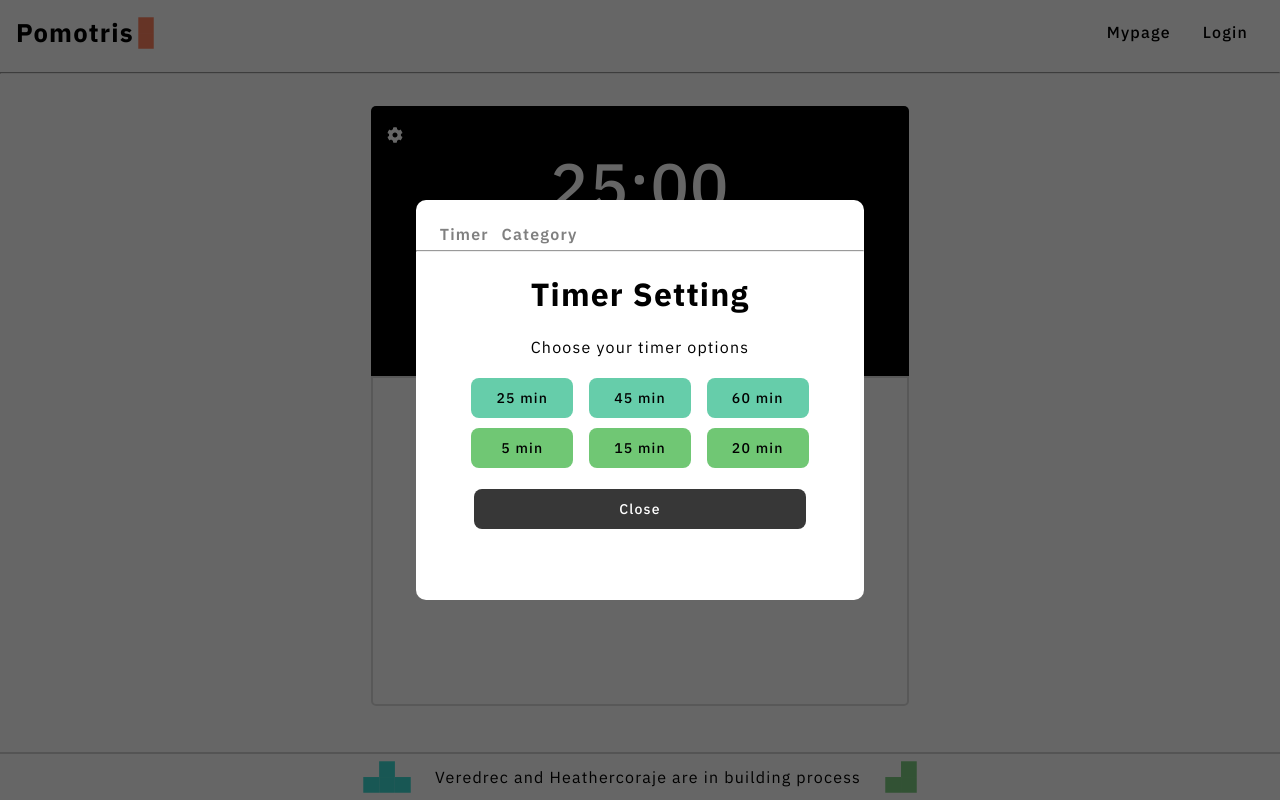
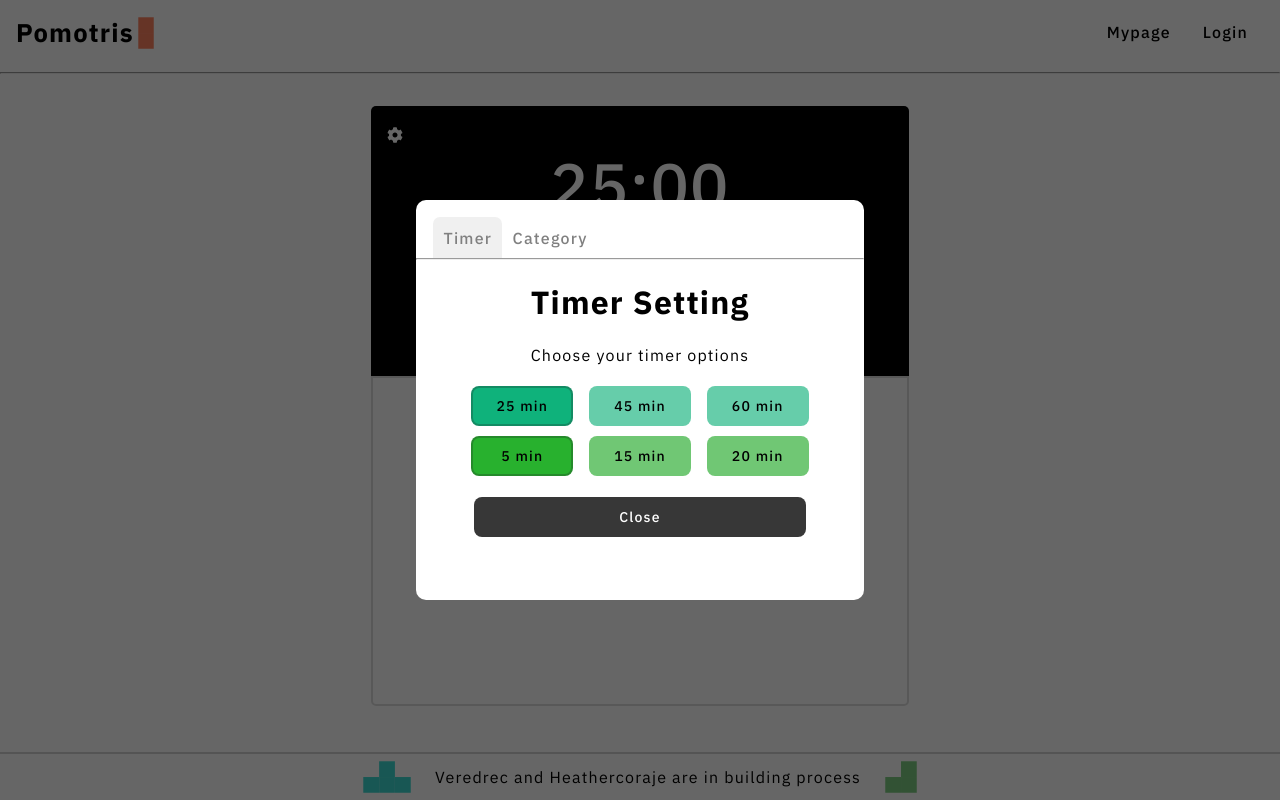
Before and after one commit to Heathercoraje/pomotris-vh, a React app: page / in a window 1280 px wide. Both pictures are taken after a click on the element 395 px from the left and 134 px from the top of the page. Built offline with nearby package versions, Linux system fonts and the light colour scheme.

Commit message:
advanced modal

```diff
--- a/package.json
+++ b/package.json
@@ -48,6 +48,7 @@
 		"babel-preset-env": "^1.6.1",
 		"babel-preset-react": "^6.24.1",
 		"body-parser": "^1.18.2",
+		"classnames": "^2.2.5",
 		"css-loader": "^0.28.11",
 		"file-loader": "^1.1.11",
 		"path": "^0.12.7",
--- a/public/index.css
+++ b/public/index.css
@@ -40,11 +40,15 @@ button {
 	cursor: pointer;
 	outline: none;
 }
-button:hover {
+button:hover,
+.active-time {
 	background-color: #0fb27b;
 }
-
+.active {
+	border: 2px solid #20212245;
+}
 .button-modal {
+	color: #000;
 	width: 8vw;
 	margin: 0.4vw 0.6vw;
 }
@@ -53,6 +57,13 @@ button:hover {
 	margin: 1rem;
 	background-color: #373737;
 	color: #fff;
+}
+.button-breakTime {
+	background-color: #70c774;
+}
+.button-breakTime:hover,
+.active-breakTime {
+	background-color: #28b12e;
 }
 .button-modal-save {
 	background-color: MediumAquaMarine;
@@ -65,12 +76,6 @@ button:hover {
 .button-close:hover,
 .button-modal-cancel:hover {
 	background-color: #000;
-}
-.button-breakTime {
-	background-color: #70c774;
-}
-.button-breakTime:hover {
-	background-color: #14951a;
 }
 .timer-form > input {
 	border: none;
@@ -186,9 +191,11 @@ footer {
 	margin-top: 1rem;
 }
 .list-setting > li {
-	font-weight: 600;
+	border-top-left-radius: 7px;
+	border-top-right-radius: 7px;
 	color: gray;
-	padding: 0.5vw;
+	font-weight: 500;
+	padding: 0.8vw;
 	float: left;
 	cursor: pointer;
 }
@@ -224,3 +231,9 @@ footer {
 	outline: none;
 	cursor: pointer;
 }
+
+/* optional */
+
+.active-modal {
+	background-color: #f0f0f0;
+}
--- a/src/components/Main/Setting/CategorySetting.jsx
+++ b/src/components/Main/Setting/CategorySetting.jsx
@@ -10,7 +10,7 @@ class CategorySetting extends Component {
 					: '',
 				color: this.props.categories
 					? this.props.categories[0].color
-					: '#000000'
+					: '#31D843'
 			},
 			{
 				category: this.props.categories
@@ -18,7 +18,7 @@ class CategorySetting extends Component {
 					: '',
 				color: this.props.categories
 					? this.props.categories[1].color
-					: '#000000'
+					: '#38A700'
 			},
 			{
 				category: this.props.categories
@@ -26,7 +26,7 @@ class CategorySetting extends Component {
 					: '',
 				color: this.props.categories
 					? this.props.categories[2].color
-					: '#000000'
+					: '#386C0B'
 			},
 			{
 				category: this.props.categories
@@ -34,7 +34,7 @@ class CategorySetting extends Component {
 					: '',
 				color: this.props.categories
 					? this.props.categories[3].color
-					: '#000000'
+					: '#293F14'
 			}
 		]
 	};
@@ -64,7 +64,7 @@ class CategorySetting extends Component {
 		return (
 			<div className="setting">
 				<hr />
-				<h1>Category Setting</h1>
+				<h1 style={{ margin: '1rem 0'}}>Category Setting</h1>
 				{categoryFields}
 				<button className="button-modal-save" onClick={this.onSaveClick}>
 					Save
--- a/src/components/Main/Setting/Modal.jsx
+++ b/src/components/Main/Setting/Modal.jsx
@@ -29,6 +29,7 @@ const backStyle = {
 class Modal extends React.Component {
 	state = {
 		timerOpen: true,
+		selected: 'timer',
 		selectedOption: {
 			duration: this.props.timeData.duration,
 			breakTime: this.props.timeData.breakTime,
@@ -46,12 +47,18 @@ class Modal extends React.Component {
 	switchSetting = val => {
 		const update = val === 'timer';
 		this.setState({
-			timerOpen: update
+			timerOpen: update,
+			selected: val
 		});
 	};
 
+	isActive = val => {
+		const selected = this.state.selected;
+		const className = val === selected ? 'active-modal' : '';
+		return className;
+	};
+
 	// control options
-
 	// this send new timer setting to Timer component
 	onTimerSubmit = (duration, breakTime) => {
 		const newOption = this.state.selectedOption;
@@ -60,12 +67,12 @@ class Modal extends React.Component {
 		this.setState({
 			selectedOption: newOption
 		});
-		this.props.onOptionClick({ duration, breakTime })
+		this.props.onOptionClick({ duration, breakTime });
 	};
 
 	onCategorySubmit = array => {
 		const newOption = this.state.selectedOption;
-		newOption.categories= array;
+		newOption.categories = array;
 		this.setState({
 			selectedOption: newOption
 		});
@@ -73,16 +80,22 @@ class Modal extends React.Component {
 	};
 
 	// send categories/color setting up to Dashboard, attached to onCategorySubmit
- 	submitCategorySetting = () => {
+	submitCategorySetting = () => {
 		const data = this.state.selectedOption.categories;
 		this.props.onCategorySubmit(data);
 	};
 
 	render() {
 		if (!this.props.isOpen) return null;
-		const categories = this.state.selectedOption.categories.length ? this.state.selectedOption.categories : null;
+		const categories = this.state.selectedOption.categories.length
+			? this.state.selectedOption.categories
+			: null;
 		const content = this.state.timerOpen ? (
-			<TimerSetting onSave={this.onTimerSubmit} closeModal={this.closeModal} {...this.state.selectedOption}/>
+			<TimerSetting
+				onSave={this.onTimerSubmit}
+				closeModal={this.closeModal}
+				{...this.state.selectedOption}
+			/>
 		) : (
 			<CategorySetting
 				onSave={this.onCategorySubmit}
@@ -94,14 +107,20 @@ class Modal extends React.Component {
 			<div>
 				<div style={modalStyle}>
 					<ul className="list-setting">
-						<li onClick={this.switchSetting.bind(this, 'timer')}>Timer</li>
-						<li onClick={this.switchSetting.bind(this, 'category')}>
+						<li
+							className={this.isActive('timer')}
+							onClick={this.switchSetting.bind(this, 'timer')}>
+							Timer
+						</li>
+						<li
+							className={this.isActive('category')}
+							onClick={this.switchSetting.bind(this, 'category')}>
 							Category
 						</li>
 					</ul>
 					{content}
 				</div>
-				<div style={backStyle} onClick={this.close} />
+				<div style={backStyle} onClick={this.closeModal} />
 			</div>
 		);
 	}
--- a/src/components/Main/Setting/TimerSetting.jsx
+++ b/src/components/Main/Setting/TimerSetting.jsx
@@ -1,5 +1,7 @@
 import React, { Component } from 'react';
 import PropTypes from 'prop-types';
+import ClassNames from 'classnames';
+// var ClassNames = require('classnames');
 
 const TimerSetting = props => (
 	<div className="setting">
@@ -18,46 +20,93 @@ TimerSetting.propTypes = {
 	closeModal: PropTypes.func
 };
 
-const TimerOptions = props => {
+class TimerOptions extends Component {
+	state = {
+		selected: this.props.duration
+	};
+	setActive = btn => {
+		this.setState({
+			selected: btn
+		});
+	};
+	isActive = btn => {
+		const selected = this.state.selected;
+		const classNames =
+			Number(btn) === Number(selected)
+				? ClassNames('button-modal', 'button-timer', 'active', 'active-time')
+				: ClassNames('button-modal', 'button-timer');
+		return classNames;
+	};
+	selectOption = event => {
+		const breakTime = this.props.breakTime;
+		this.setActive(event.target.value);
+		this.props.onSave(event.target.value, breakTime);
+	};
+
+	render() {
 		const options = [25, 45, 60];
-	const breakTime = props.breakTime;
-	const selectOption = event => {
-		props.onSave(event.target.value, breakTime);
-	};
 		const TimerOptionButtons = options.map((option, i) => (
 			<button
 				key={i}
-			className="button-modal button-timer"
-			onClick={selectOption}
+				className={this.isActive(option)}
+				onClick={this.selectOption}
 				value={option}>
 				{option} min
 			</button>
 		));
 		return <div>{TimerOptionButtons}</div>;
-};
+	}
+}
 
 TimerOptions.propTypes = {
 	breakTime: PropTypes.any,
 	onSave: PropTypes.func
 };
 
-const BreakTimeOptions = props => {
+class BreakTimeOptions extends Component {
+	state = {
+		selected: this.props.breakTime > 20 ? 5 : this.props.breakTime
+	};
+
+	setActive = btn => {
+		this.setState({
+			selected: btn
+		});
+	};
+
+	isActive = btn => {
+		const selected = this.state.selected;
+		const classNames =
+			Number(btn) === Number(selected)
+				? ClassNames(
+						'button-modal',
+						'button-breakTime',
+						'active',
+						'active-breakTime'
+				  )
+				: ClassNames('button-modal', 'button-breakTime');
+		return classNames;
+	};
+
+	selectOption = event => {
+		const duration = this.props.duration;
+		this.setActive(event.target.value);
+		this.props.onSave(duration, event.target.value);
+	};
+	render() {
 		const options = [5, 15, 20];
-	const time = props.duration;
-	const selectOption = event => {
-		props.onSave(time, event.target.value);
-	};
 		const breakTimeOptionButtons = options.map((option, i) => (
 			<button
 				key={i}
-			className="button-modal button-breakTime"
-			onClick={selectOption}
+				className={this.isActive(option)}
+				onClick={this.selectOption}
 				value={option}>
 				{option} min
 			</button>
 		));
 		return <div>{breakTimeOptionButtons}</div>;
-};
+	}
+}
 
 BreakTimeOptions.propTypes = {
 	duration: PropTypes.any,
--- a/src/components/Main/Timer.jsx
+++ b/src/components/Main/Timer.jsx
@@ -38,12 +38,13 @@ class Timer extends Component {
 	};
 	resetTimer = newDuration => {
 		clearInterval(this.countDownID);
+		const breakTime = this.state.breakTime;
 		this.setState({
 			category: null,
 			title: null,
 			startTime: null,
 			duration: newDuration,
-			breakTime: 10 * 60,
+			breakTime:  breakTime,
 			remained: newDuration * 60,
 			isTimerRunning: false,
 			isBreakRunning: false
```
Also changed, not shown: 1 other file (tests, documents, lock files or other folders). Lines whose indentation alone changed are shown as unchanged.
